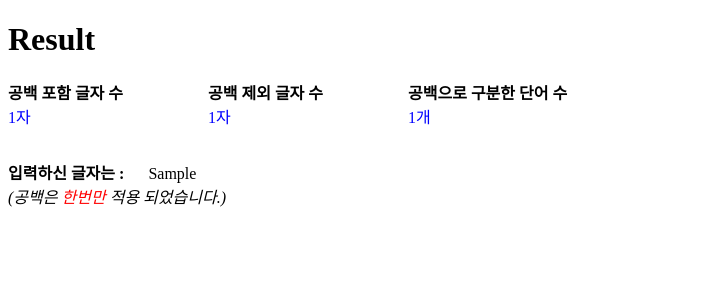
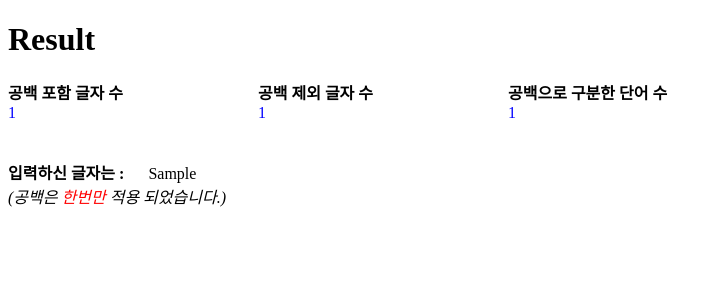
Before and after one commit to ssungs/Django, a Django app: template session/firsr_django/first_server/templates/count.html in a window 1280 px wide. Shown: the top 300 px of the page, without its empty margins (0-722 px from the left). Run offline with Django 3.2, Linux system fonts and the light colour scheme; the template is opened without the code that fills it: most values are stand-ins (such as "Sample title", 1, 10 or a date in 2020).

Commit message:
Practice django

```diff
--- a/session/firsr_django/first_server/templates/count.html
+++ b/session/firsr_django/first_server/templates/count.html
@@ -14,10 +14,10 @@
     position: absolute;
   }
   .second {
-    left: 200px;
+    left: 250px;
   }
   .last {
-    left: 400px;
+    left: 500px;
   }
   .count {
     color: blue;
@@ -38,15 +38,15 @@
   <div class="parent">
     <div class="first child">
       <strong class="count_all_str">공백 포함 글자 수</strong>
-      <div class="count all_str">{{count_all_string}}자</div>
+      <div class="count all_str">{{count_all_string}}</div>
     </div>
     <div class="second child">
       <strong class="count_str">공백 제외 글자 수</strong>
-      <div class="count str">{{count_string}}자</div>
+      <div class="count str">{{count_string}}</div>
     </div>
     <div class="last child">
       <strong class="count_str">공백으로 구분한 단어 수</strong>
-      <div class="count str">{{count_paragraph}}개</div>
+      <div class="count str">{{count_paragraph}}</div>
     </div>
     <div class="result child">
       <strong class="count_str">입력하신 글자는 : <span class="input_string">{{input_string}}</span></strong>
```
Also changed, not shown: session/firsr_django/first_server/templates/index.html (+12 -2 lines), session/firsr_django/first_server/views.py (+14 -7 lines).
